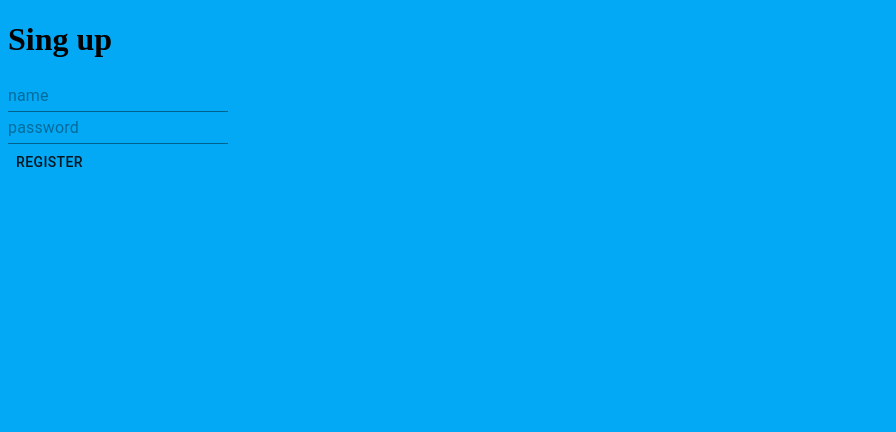
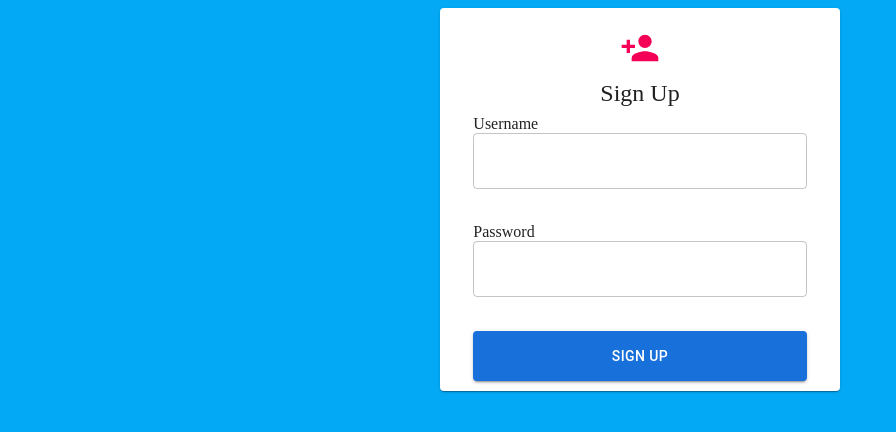
Before and after one commit to Nishikawa-svg/Discussion-Board, a React (Create React App) app in the folder client/: page /signup in a window 1280 px wide. Shown: the top 432 px of the page, without its empty margins (0-896 px from the left). Built offline with nearby package versions, Linux system fonts and the light colour scheme.

Commit message:
styled SignUp component

```diff
--- a/client/src/App.js
+++ b/client/src/App.js
@@ -1,5 +1,5 @@
 import React, { useState, useEffect } from "react";
-import { BrowserRouter as Router, Route } from "react-router-dom";
+import { BrowserRouter as Router, Route, useHistory } from "react-router-dom";
 import { makeStyles } from "@material-ui/core";
 
 import SignIn from "./components/SignIn";
@@ -17,12 +17,18 @@ const useStyles = makeStyles({
 });
 
 function App() {
+  const history = useHistory();
   const classes = useStyles();
   const [userInfo, setUserInfo] = useState(initialState.userInfo);
   const [chatRooms, setChatRooms] = useState([]);
   useEffect(() => {
     console.log("userInfo ->", userInfo);
   }, [userInfo]);
+  useEffect(() => {
+    return () => {
+      history.push("/");
+    };
+  }, []);
   console.log("room list", chatRooms);
   return (
     <div className={classes.app}>
--- a/client/src/components/Chat.js
+++ b/client/src/components/Chat.js
@@ -24,6 +24,7 @@ export default function Chat({ roomId, roomName, userName }) {
       console.log("new message list ->", messageList);
       setMessages(messageList);
     });
+
     return () => {
       socket.disconnect();
       console.log(roomId, "Chat component was unmounted");
--- a/client/src/components/SignIn.js
+++ b/client/src/components/SignIn.js
@@ -79,7 +79,7 @@ export default function LogInForm({ setUserInfo }) {
             <Grid item xs={10}>
               <Grid container direction="column">
                 <Grid item>
-                  <LockIcon className={classes.lockicon} />
+                  <LockIcon color="secondary" className={classes.lockicon} />
                 </Grid>
                 <Grid item>
                   <div className={classes.title}>Sign In</div>
--- a/client/src/components/SignUp.js
+++ b/client/src/components/SignUp.js
@@ -1,9 +1,52 @@
 import React, { useState } from "react";
-import { Button, Input } from "@material-ui/core";
+import {
+  Button,
+  Input,
+  Grid,
+  TextField,
+  Paper,
+  makeStyles,
+} from "@material-ui/core";
+import PersonAddIcon from "@material-ui/icons/PersonAdd";
 import { useHistory } from "react-router-dom";
 import Axios from "axios";
 
-export default function SinUp() {
+const useStyles = makeStyles({
+  paper: {
+    width: 400,
+    textAlign: "center",
+  },
+  personicon: {
+    width: 40,
+    height: 40,
+    marginTop: 20,
+  },
+  title: {
+    fontSize: 24,
+    margin: "8px 8px",
+  },
+  input: {
+    height: 40,
+    marginBottom: 50,
+  },
+  button: {
+    height: 50,
+    marginBottom: 10,
+    backgroundColor: "#1870DB",
+    color: "white",
+    "&:hover": {
+      backgroundColor: "blue",
+    },
+  },
+  link: {
+    textDecoration: "none",
+    fontsize: 12,
+    color: "blue",
+  },
+});
+
+export default function SignUp() {
+  const classes = useStyles();
   let history = useHistory();
   const [name, setName] = useState("");
   const [password, setPassword] = useState("");
@@ -22,24 +65,59 @@ export default function SinUp() {
   };
   return (
     <>
-      <h1>Sing up</h1>
-      <div>
-        <Input
-          placeholder="name"
-          onChange={(e) => setName(e.target.value)}
-          value={name}
-        />
-      </div>
-      <div>
-        <Input
-          placeholder="password"
-          onChange={(e) => setPassword(e.target.value)}
-          value={password}
-        />
-      </div>
-      <div>
-        <Button onClick={handleClick}>register</Button>
-      </div>
+      <Grid container justify="center">
+        <Paper className={classes.paper}>
+          <Grid container justify="center">
+            <Grid item xs={10}>
+              <Grid container direction="column">
+                <Grid item>
+                  <PersonAddIcon
+                    color="secondary"
+                    className={classes.personicon}
+                  />
+                </Grid>
+                <Grid item>
+                  <div className={classes.title}>Sign Up</div>
+                </Grid>
+                <Grid container justify="flex-start">
+                  <Grid item>Username</Grid>
+                </Grid>
+                <Grid item>
+                  <TextField
+                    className={classes.input}
+                    variant="outlined"
+                    fullWidth
+                    value={name}
+                    onChange={(e) => setName(e.target.value)}
+                  />
+                </Grid>
+                <Grid container justify="flex-start">
+                  <Grid item>Password</Grid>
+                </Grid>
+                <Grid item>
+                  <TextField
+                    className={classes.input}
+                    variant="outlined"
+                    fullWidth
+                    value={password}
+                    onChange={(e) => setPassword(e.target.value)}
+                  />
+                </Grid>
+                <Grid item>
+                  <Button
+                    className={classes.button}
+                    fullWidth
+                    variant="contained"
+                    onClick={handleClick}
+                  >
+                    Sign up
+                  </Button>
+                </Grid>
+              </Grid>
+            </Grid>
+          </Grid>
+        </Paper>
+      </Grid>
     </>
   );
 }
```
Also changed, not shown: 1 other file (tests, documents, lock files or other folders).
